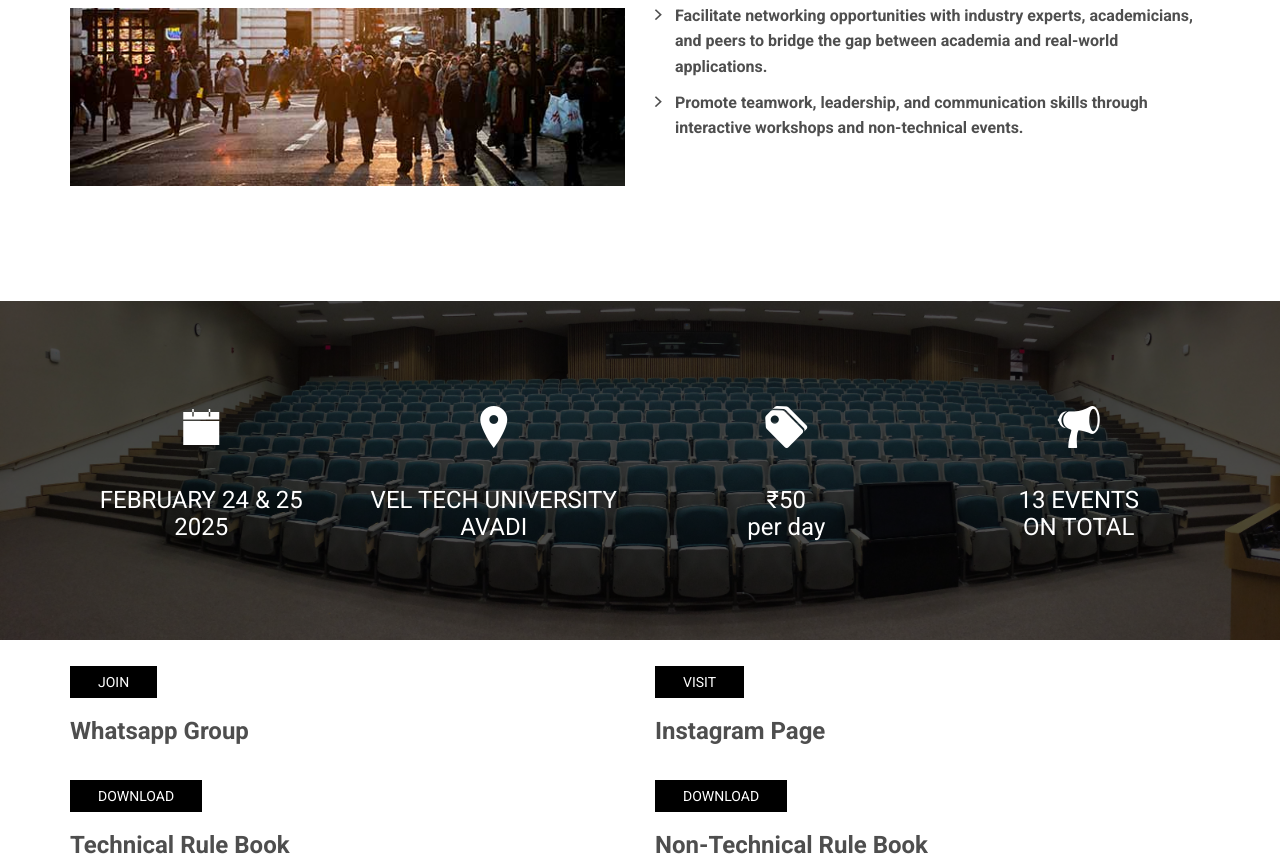
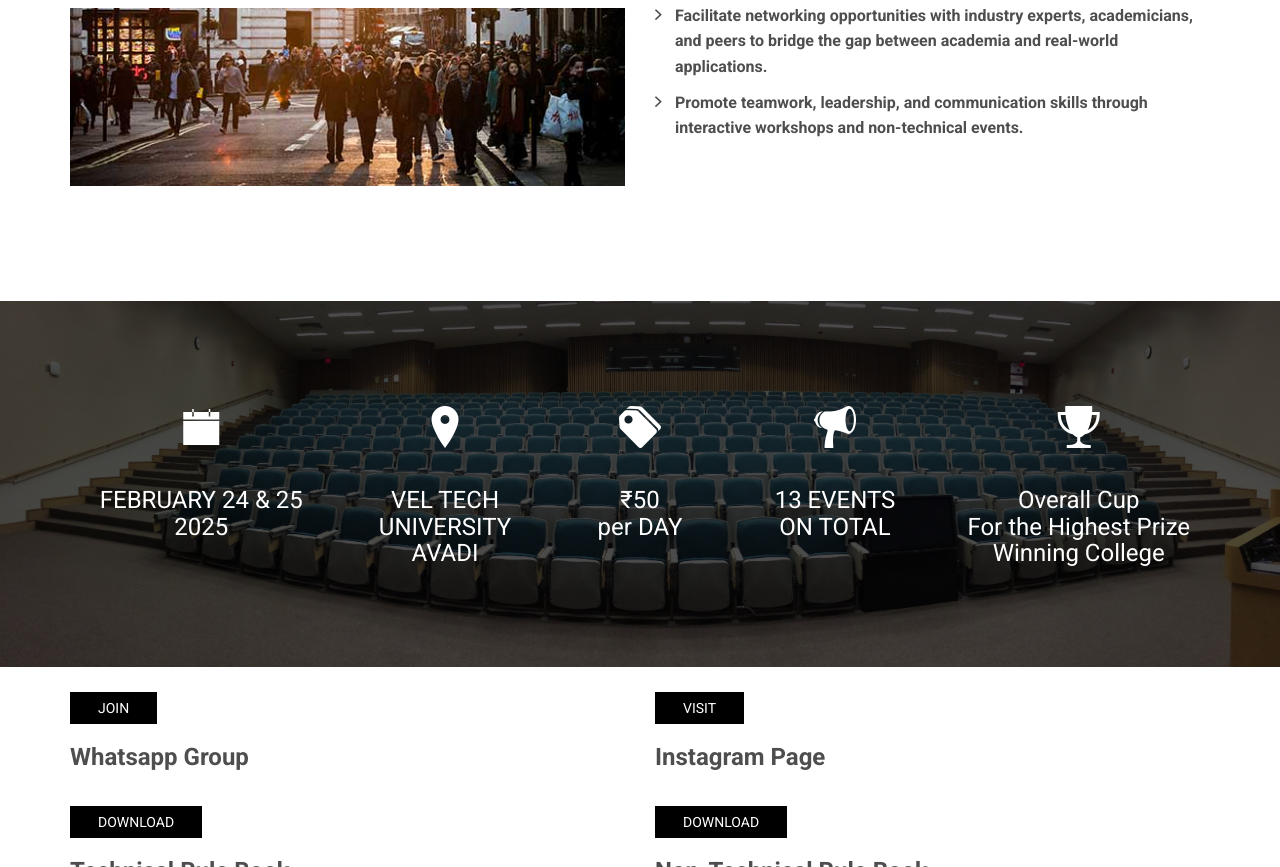
Before and after one commit to Vigneshwaran1725/Iliziam-25, a website: page index.html in a window 1280 px wide. Shown: the part 1219-2086 px from the top of the page. Drawn offline with Linux system fonts and the light colour scheme; files whose address does not match are found by name.

Commit message:
Fix Trophy

```diff
--- a/index.html
+++ b/index.html
@@ -54,11 +54,11 @@
     <header id="site-header" class="site-header valign-center">
         <div class="intro">
 
-            <h2>24 & 25 FEBRUARY 2025</h2>
+            <h2>24 & 25 FEBRUARY, 2025</h2>
 
-            <h1>ILIZIAM'25</h1>
+            <h1 style="color:#d82de7";>ILIZIAM'25</h1>
 
-            <p>TWO DAY SMYPOSIUM WITH EXITING PRIZES </p>
+            <p>TWO DAYS NATIONAL LEVEL TECHNICAL SMYPOSIUM WITH EXITING PRIZES UPTO 1 LAKH </p>
 
             <a class="btn btn-white" href="https://apps.veltech.edu.in/symposium/iliziam/">Register Now</a>
 
@@ -109,22 +109,28 @@
                     <h3>FEBRUARY 24 &amp; 25<br>2025</h3>
 
                 </div>
-                <div class="col-sm-3">
+                <div class="col-sm-2">
 
                     <i class="ion-ios-location"></i>
                     <h3>VEL TECH UNIVERSITY<br>AVADI</h3>
 
                 </div>
-                <div class="col-sm-3">
+                <div class="col-sm-2">
 
                     <i class="ion-pricetags"></i>
-                    <h3>₹50 <br>per day</h3>
+                    <h3>₹50 <br>per DAY</h3>
+
+                </div>
+                <div class="col-sm-2">
+
+                    <i class="ion-speakerphone"></i>
+                    <h3>13 EVENTS<br>ON TOTAL</h3>
 
                 </div>
                 <div class="col-sm-3">
 
-                    <i class="ion-speakerphone"></i>
-                    <h3>13 EVENTS<br>ON TOTAL</h3>
+                    <i class="ion-trophy"></i>
+                    <h3>Overall Cup<br>For the Highest Prize Winning College</h3>
 
                 </div>
             </div><!-- row -->
```
